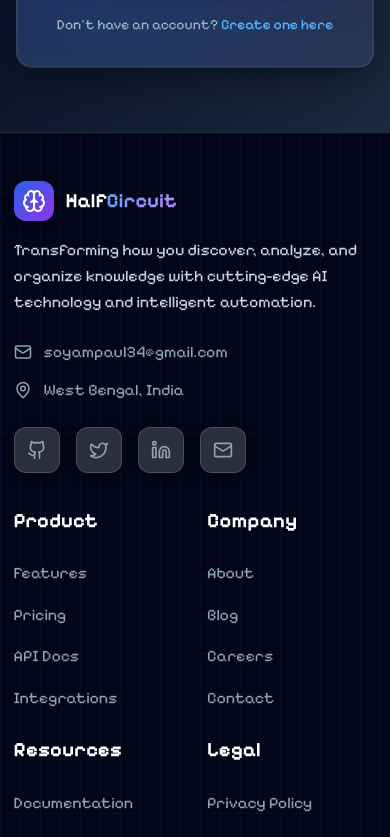
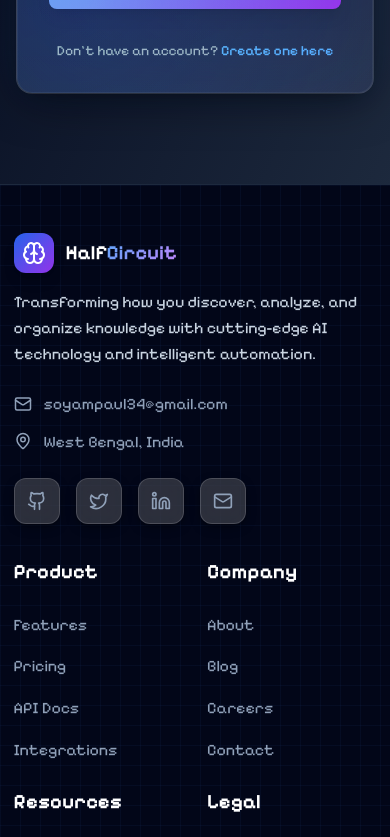
Before and after one commit to Soyam27/Half-Circuit, a React (Vite) app in the folder client-side/: page /signin in a window 390 px wide. Shown: the part 720-1557 px from the top of the page. Built offline with nearby package versions, Linux system fonts and the light colour scheme; no server answers.

Commit message:
changes made

```diff
--- a/client-side/src/index.css
+++ b/client-side/src/index.css
@@ -536,10 +536,11 @@ input, textarea, select {
     background-color: #0f172a !important;
   }
 
-  /* Force body to cover viewport properly on mobile */
+  /* Mobile viewport fix - add padding to body to cover white space */
   body {
     min-height: 100vh !important;
     min-height: 100svh !important;
+    padding-bottom: 60px !important; /* Extra padding to cover white gap */
   }
 
   /* Ensure main app container covers full height */
@@ -551,6 +552,12 @@ input, textarea, select {
   /* Force all main page containers to fill viewport */
   .min-h-screen,
   .min-h-\[100dvh\] {
-    min-height: 100svh !important;
+    min-height: calc(100svh + 60px) !important; /* Extend beyond viewport */
+  }
+
+  /* Ensure footer extends below fold on mobile */
+  footer {
+    margin-bottom: -60px !important;
+    padding-bottom: 80px !important;
   }
 }
--- a/client-side/src/pages/HomePage.jsx
+++ b/client-side/src/pages/HomePage.jsx
@@ -12,10 +12,12 @@ const HomePage = () => {
   };
 
   return (
-    <>
+    <div className="min-h-screen bg-gradient-to-b from-transparent to-slate-950">
       <Hero onSearch={handleSearch} />
       <Features />
-    </>
+      {/* Mobile bottom spacer to prevent white gap */}
+      <div className="h-20 bg-slate-950 md:hidden" />
+    </div>
   );
 };
 
```
